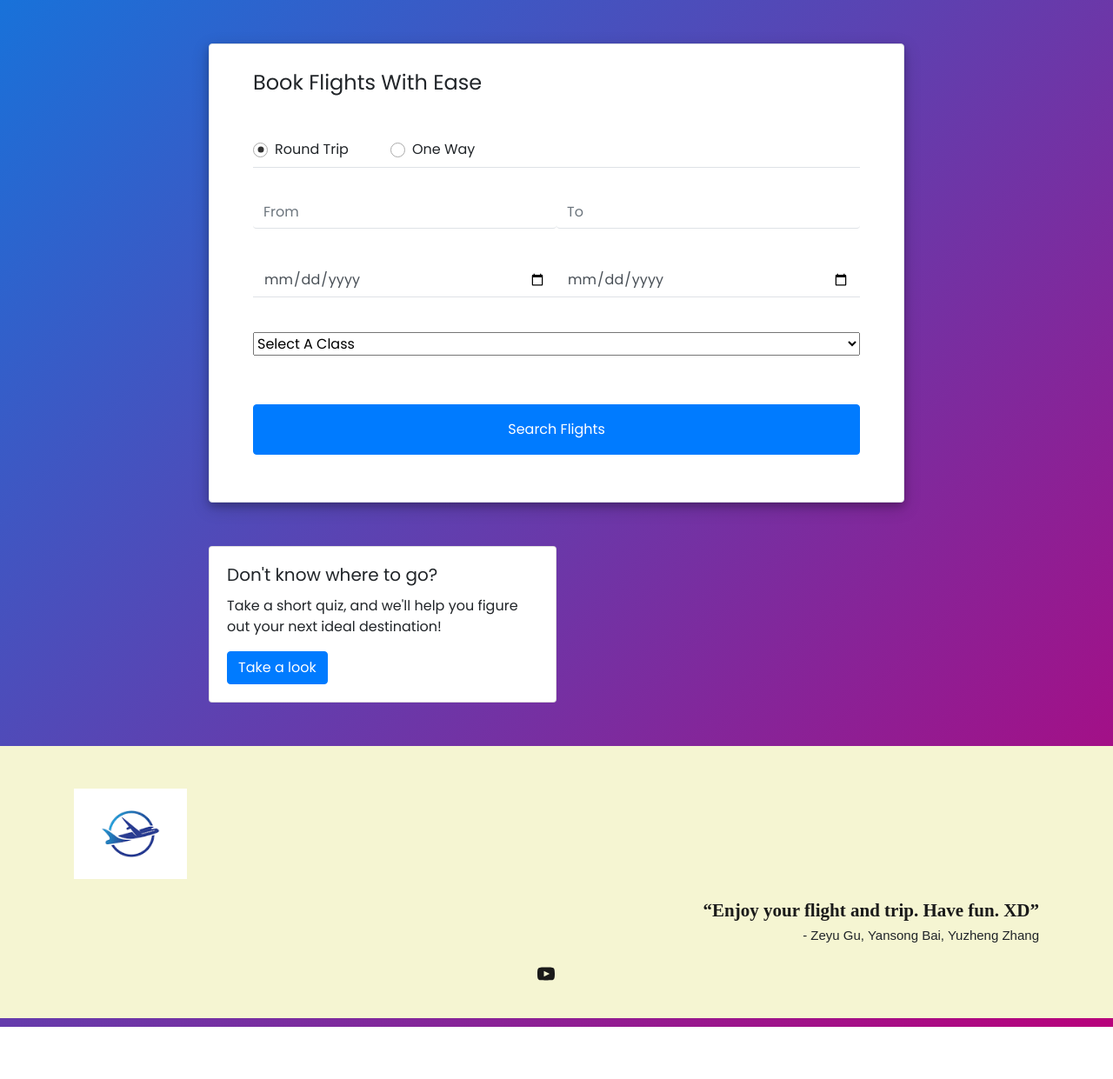
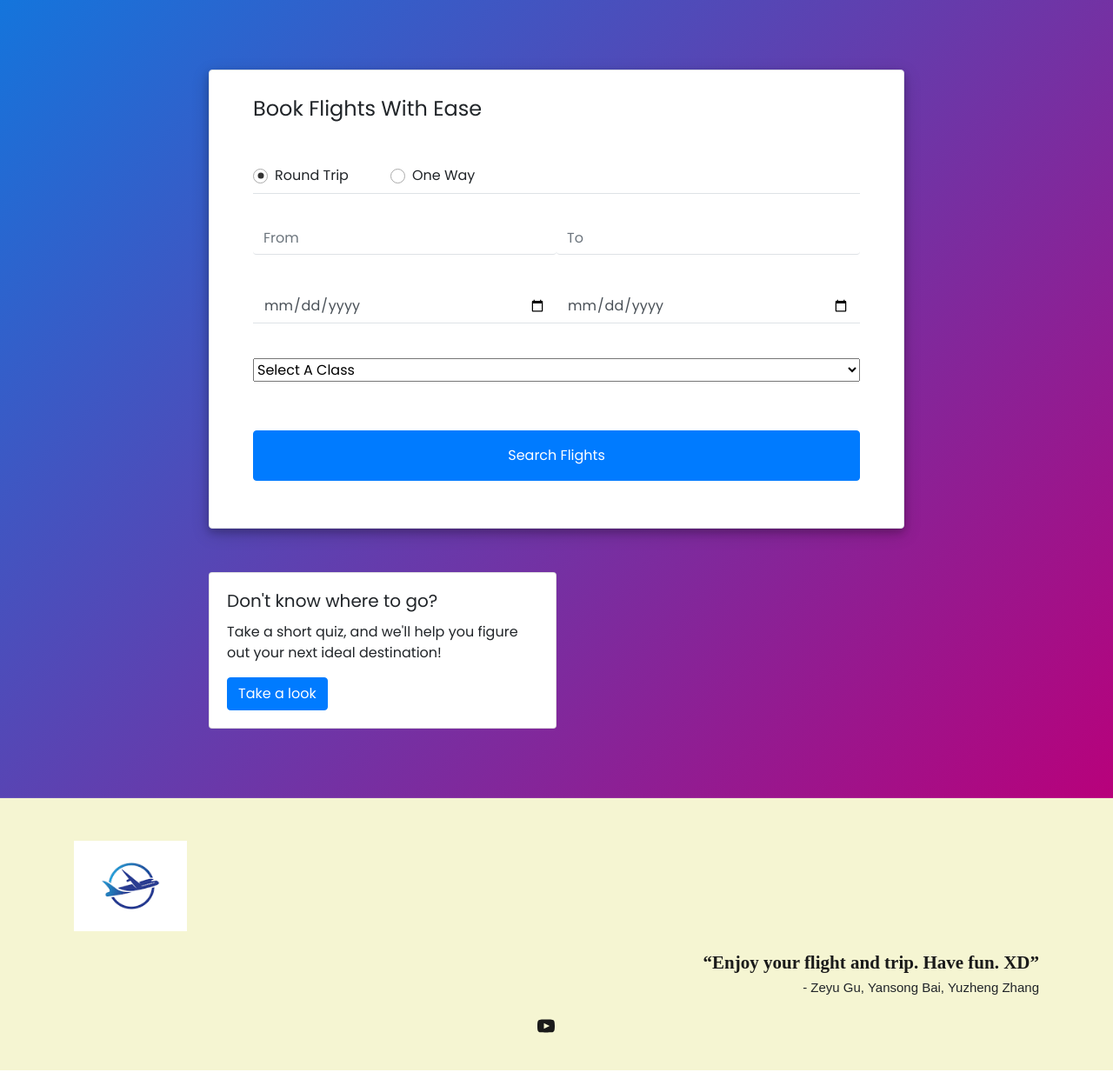
Before and after one commit to mikethegoblin/Trip-Assistant, a Flask app: page /flight in a window 1280 px wide. Shown: the part 66-1307 px from the top of the page at 87% size. Before the commit the page ends 1247 px from the top, so only its background shows below. Run offline with Flask 3, Linux system fonts and the light colour scheme; some libraries are stand-ins or nearby versions; some web fonts are replaced.

Commit message:
flight.html UI fix (#58)

```diff
--- a/static/css/ticket_search.css
+++ b/static/css/ticket_search.css
@@ -14,7 +14,7 @@ table {
   th {
     height: 20px;
   }
-body {
+.section1 {
     /* background-color: rgb(20, 117, 220); */
     background-image: linear-gradient(135deg, rgb(20, 117, 220), #b8017b);
 }
@@ -165,7 +165,7 @@ input[type="date"] {
     margin: 2rem 0rem;
 }
 
-li:hover {
+li:not(.nav-item):hover {
     background-color: #2d77ed;
 }
 
--- a/templates/flight.html
+++ b/templates/flight.html
@@ -9,6 +9,7 @@
 {% block body %}
     <script src="https://ajax.googleapis.com/ajax/libs/jquery/3.6.0/jquery.min.js"></script>
 
+      <section class="section section1">
         <div class="wrapper bg-white border rounded" id="form-container">
       <div id="form-title-container">
         <h4>Book Flights With Ease</h4>
@@ -123,6 +124,8 @@
         </div>
       </div>
     </div>
+    </section>
+
 
 
 
```
